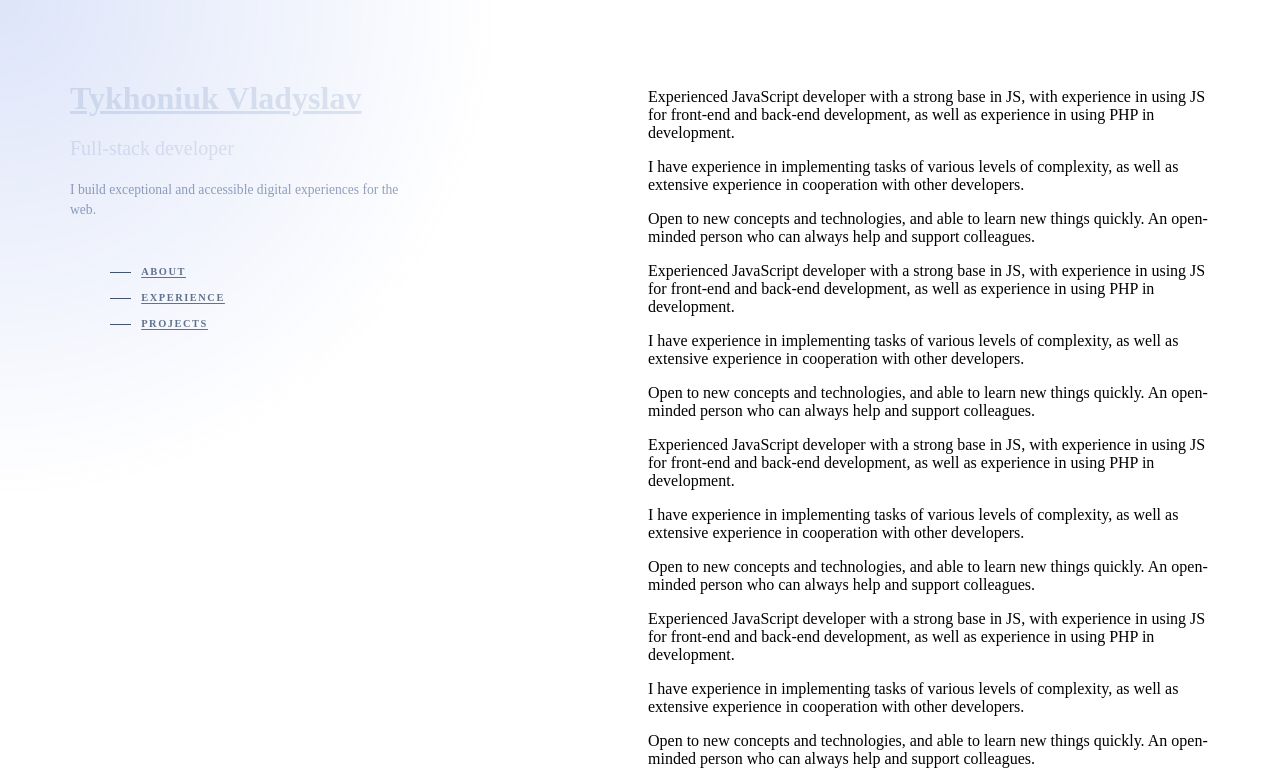
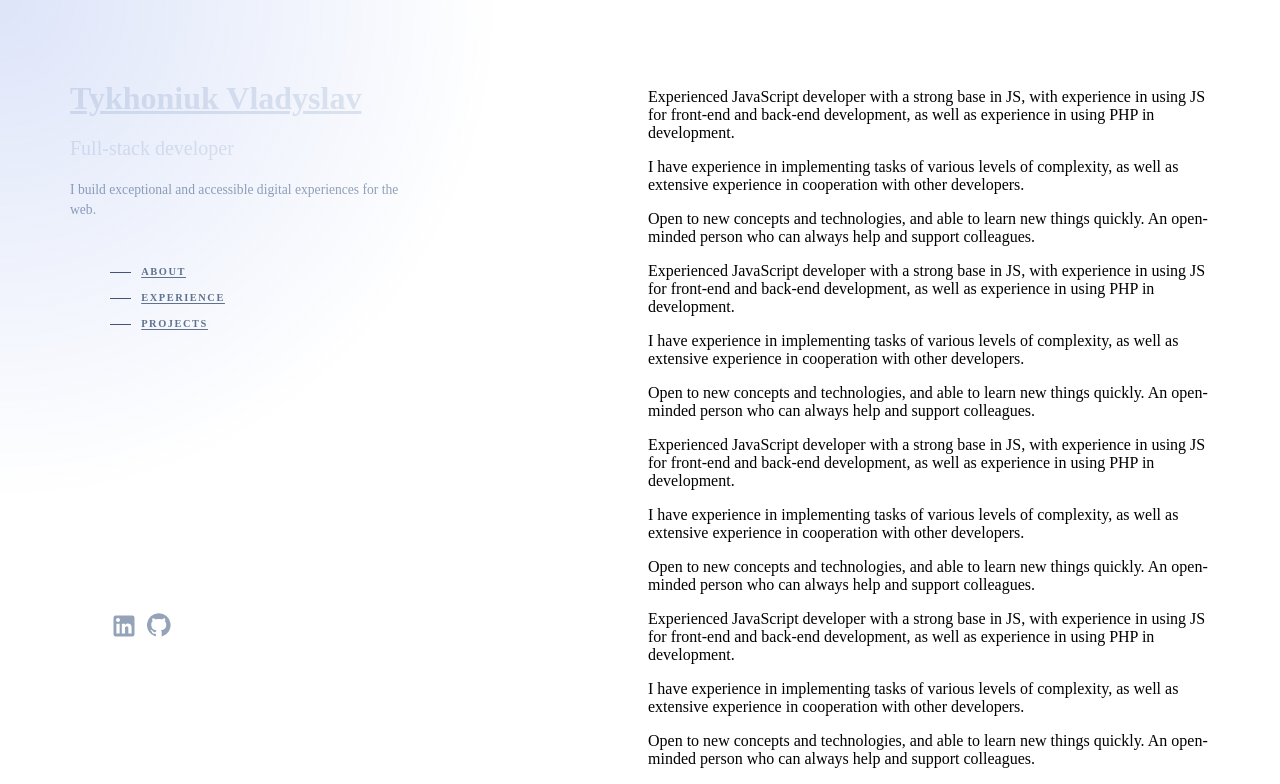
Before and after one commit to Hibanaga/vladyslav-tykhoniuk, a Next.js app: page /Home in a window 1280 px wide. Shown: the top 784 px of the page. Built offline with nearby package versions, Linux system fonts and the light colour scheme.

Commit message:
Finish navigation bar of left side of website

```diff
--- a/package.json
+++ b/package.json
@@ -9,6 +9,10 @@
     "lint": "next lint"
   },
   "dependencies": {
+    "@emotion/react": "^11.11.3",
+    "@emotion/styled": "^11.11.0",
+    "@mui/icons-material": "^5.15.2",
+    "@mui/material": "^5.15.2",
     "classnames": "^2.5.0",
     "next": "14.0.4",
     "react": "^18",
--- a/src/components/modules/NavigationBar/index.tsx
+++ b/src/components/modules/NavigationBar/index.tsx
@@ -1,6 +1,10 @@
 'use client'
 
 import React, { FC } from 'react';
+
+import Link from 'next/link';
+import LinkedInIcon from '@mui/icons-material/LinkedIn';
+import GitHubIcon from '@mui/icons-material/GitHub';
 
 import StyledComponent from './styles';
 
@@ -13,6 +17,8 @@ const ModuleNavigationBar: FC<Props> = ({ }) => {
 
     return (
         <StyledComponent className='module-navigation-bar'>
+            <nav className='nav'>
+                <header className='header'>
                     <a href="/" className='headline'>Tykhoniuk Vladyslav</a>
                     <h3 className='sub-headline'>Full-stack developer</h3>
 
@@ -29,6 +35,24 @@ const ModuleNavigationBar: FC<Props> = ({ }) => {
                             <a href="about:blank" className='link' onClick={onClick}>projects</a>
                         </li>
                     </ul>
+                </header>
+
+                <footer className='footer'>
+                    <ul className='list'>
+                        <li className='list-item'>
+                           <Link href='https://www.linkedin.com/in/vlad-tykhoniuk/' target="_blank" className='link'>
+                               <LinkedInIcon className='icon' />
+                           </Link>
+                        </li>
+
+                        <li className='list-item'>
+                            <Link href='https://github.com/Hibanaga' target="_blank" className='link'>
+                                <GitHubIcon className='icon gh' />
+                            </Link>
+                        </li>
+                    </ul>
+                </footer>
+            </nav>
         </StyledComponent>
     );
 };
--- a/src/components/modules/NavigationBar/styles.ts
+++ b/src/components/modules/NavigationBar/styles.ts
@@ -3,9 +3,20 @@
 import styled from "styled-components";
 
 export default styled.aside`
+    position: relative;
+
+    .nav {
         position: sticky;
         top: 5em;
-    max-height: 17.5em;
+        max-height: 72.5vh;
+        height: 100%;
+
+        display: flex;
+        flex-direction: column;
+        justify-content: space-between;
+
+        .header {
+            padding-bottom: 3em;
 
             .headline {
                 font-size: 2em;
@@ -74,4 +85,40 @@ export default styled.aside`
                     }
                 }
             }
+        }
+
+        .footer {
+            min-height: 3em;
+            width: 100%;
+
+            .list {
+                display: flex;
+                align-items: center;
+
+                .list-item {
+                    list-style: none;
+                    margin-right: .5em;
+
+                    .link {
+                        .icon {
+                            color: #94A3B8;
+                            font-size: 1.75em;
+                            transition: 150ms ease-in;
+
+                            &.gh {
+                                margin-top: -.075em;
+                                font-size: 1.6em;
+                            }
+                        }
+
+                        &:hover {
+                            .icon {
+                                color: #E2E8F0;
+                            }
+                        }
+                    }
+                }
+            }
+        }
+    }
 `
--- a/src/styles/globals.css
+++ b/src/styles/globals.css
@@ -6,6 +6,7 @@
 
 html,
 body {
+  height: 100%;
   max-width: 100vw;
   overflow-x: hidden;
   margin: 0;
```
Also changed, not shown: 1 other file (tests, documents, lock files or other folders). Lines whose indentation alone changed are shown as unchanged.
